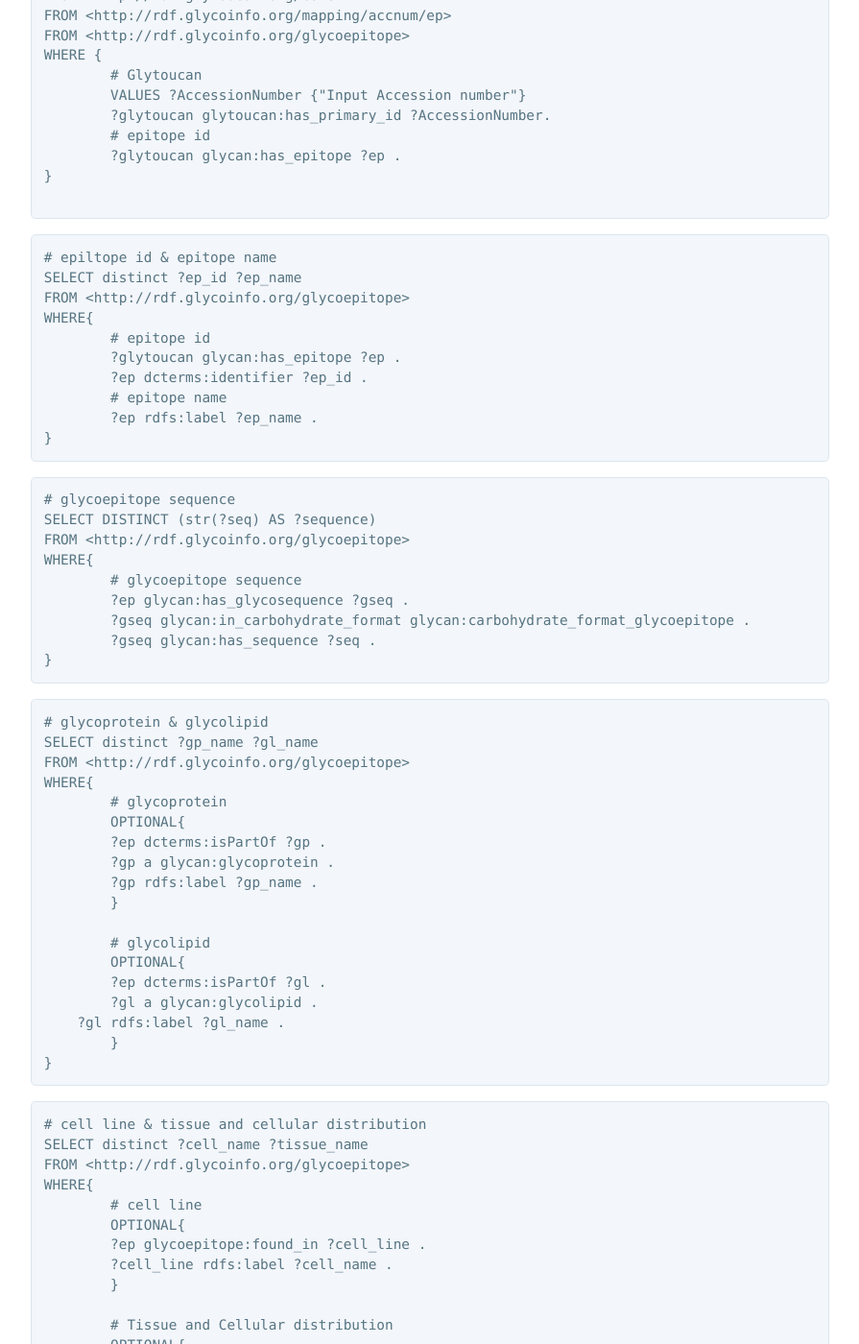
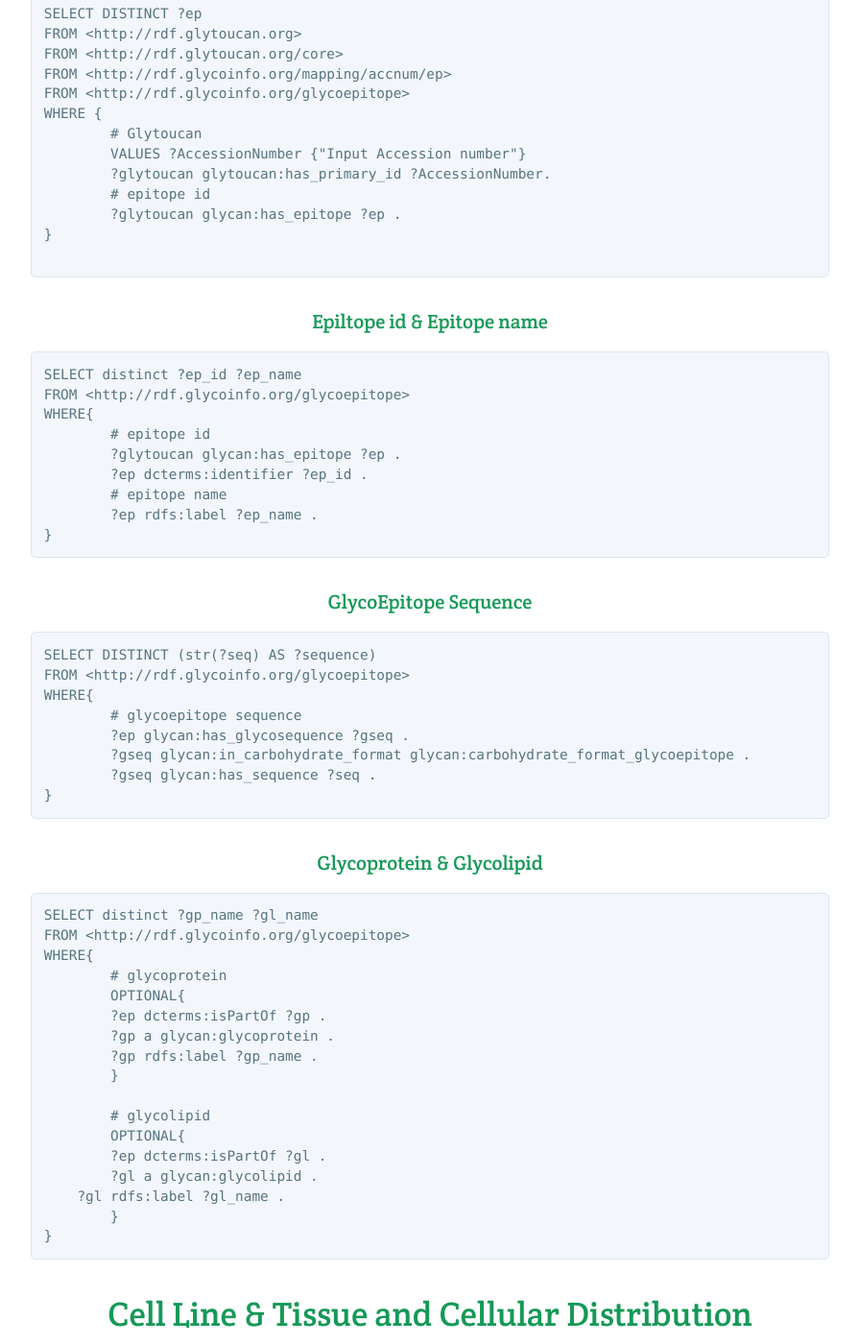
Before and after one commit to glytoucan/glytoucan, a Jekyll site: the page built from system/sparqlForMetadata/linkeddb-glycoepitope.md, in a window 1280 px wide and 1400 px high, scrolled down 1042 px. Shown: the whole window at 96% size, without its empty margins (192-1087 px from the left). Built offline with Jekyll 4.4.1, drawn with Linux system fonts in a browser that asks for light colours; nearby versions of some CDN libraries; Markdown is read by kramdown in place of the engine named in the settings; some of the changed text lies outside the part shown.

Commit message:
Update linkeddb-glycoepitope.md

````diff
--- a/system/sparqlForMetadata/linkeddb-glycoepitope.md
+++ b/system/sparqlForMetadata/linkeddb-glycoepitope.md
@@ -50,9 +51,8 @@ WHERE {
 
 ```
 
-
+### Epiltope id & Epitope name
 ```
-# epiltope id & epitope name
 SELECT distinct ?ep_id ?ep_name
 FROM <http://rdf.glycoinfo.org/glycoepitope>
 WHERE{
@@ -64,9 +64,8 @@ WHERE{
 }
 ```
 
-
+### GlycoEpitope Sequence
 ```
-# glycoepitope sequence
 SELECT DISTINCT (str(?seq) AS ?sequence)
 FROM <http://rdf.glycoinfo.org/glycoepitope>
 WHERE{
@@ -77,9 +76,8 @@ WHERE{
 }
 ```
 
-
+### Glycoprotein & Glycolipid
 ```
-# glycoprotein & glycolipid
 SELECT distinct ?gp_name ?gl_name
 FROM <http://rdf.glycoinfo.org/glycoepitope>
 WHERE{
@@ -99,9 +97,8 @@ WHERE{
 }
 ```
 
-
+# Cell Line & Tissue and Cellular Distribution
 ```
-# cell line & tissue and cellular distribution
 SELECT distinct ?cell_name ?tissue_name
 FROM <http://rdf.glycoinfo.org/glycoepitope>
 WHERE{
@@ -119,9 +116,8 @@ WHERE{
 }
 ```
 
-
+# PubMed URL and PubMed ID
 ```
-# pubmed url and pubmed id
 SELECT distinct ?pubmed ?pubmed_id
 FROM <http://rdf.glycoinfo.org/glycoepitope>
 WHERE{
@@ -134,9 +130,8 @@ WHERE{
 }
 ```
 
-
+### Antibody ID & Antibody Name
 ```
-# antibody id & antibody name
 SELECT distinct ?nati_id ?anti_name
 FROM <http://rdf.glycoinfo.org/glycoepitope>
 WHERE{
````
Also changed, not shown: other parts of system/sparqlForMetadata/linkeddb-glycoepitope.md (+1 -0 lines).
